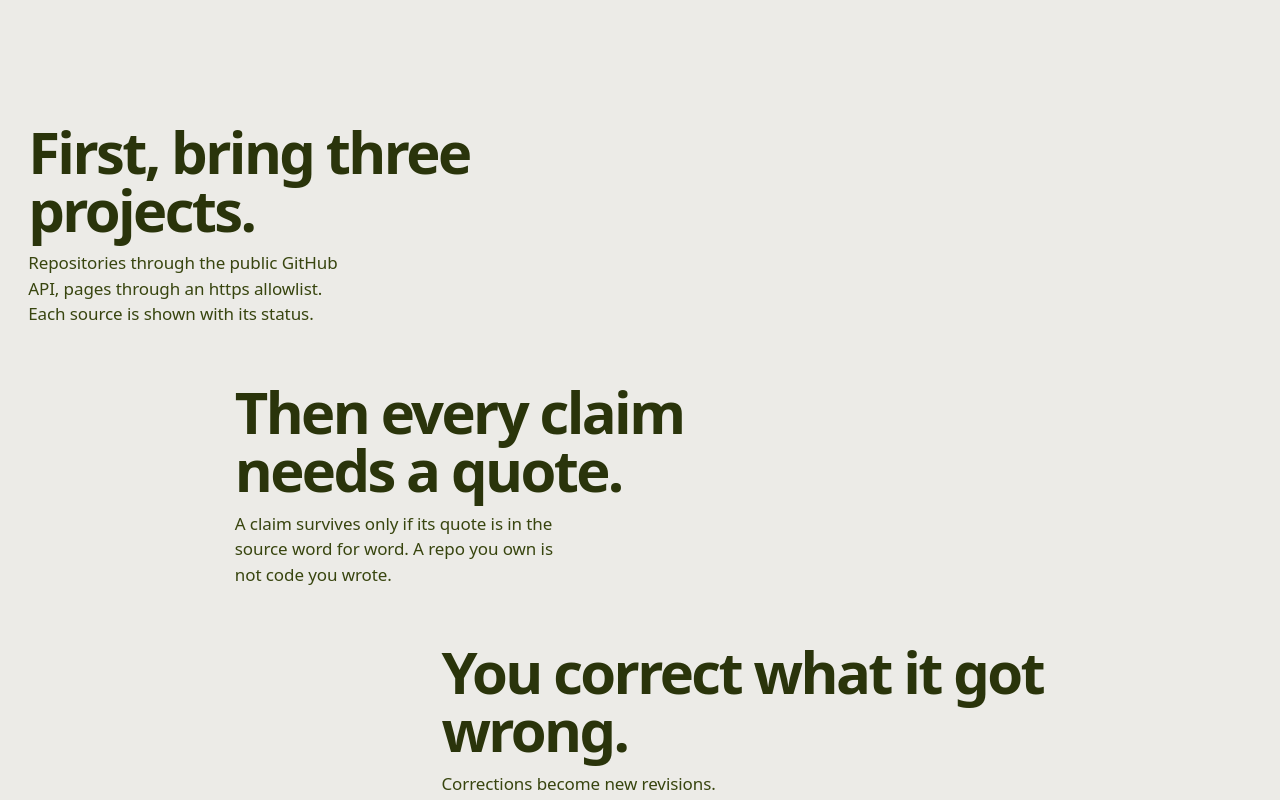
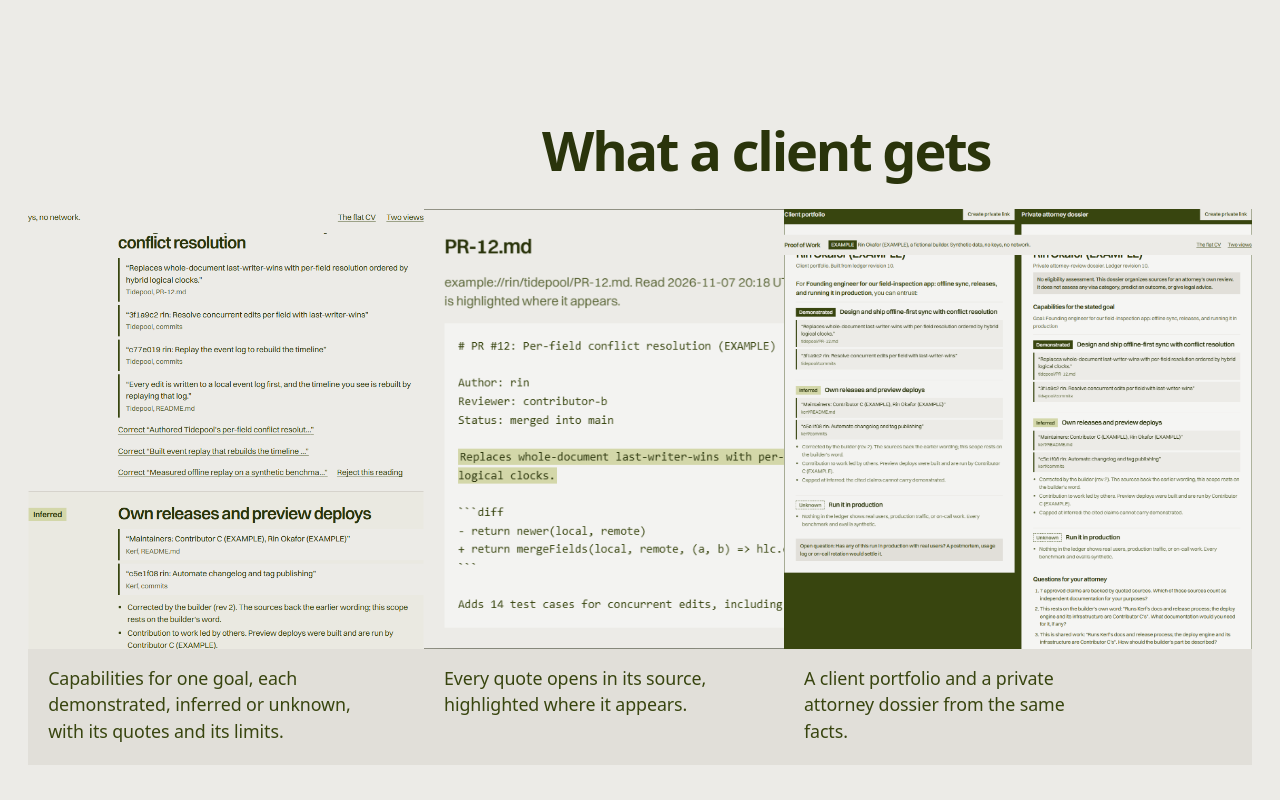
Before and after one commit to AlejandroSpot2/proof-of-work, a Next.js app: page / in a window 1280 px wide. Shown: the part 1880-2680 px from the top of the page. Built offline with nearby package versions, Linux system fonts and the light colour scheme; no server answers; a web font is replaced by a local one.

Commit message:
feat: landing shows real product crops captured by the walkthrough
Co-Authored-By: Claude Opus 5.5 <noreply@anthropic.com>

```diff
--- a/app/page.tsx
+++ b/app/page.tsx
@@ -99,6 +99,29 @@ export default function Home() {
         </div>
       </section>
 
+      <section className={s.shots} aria-labelledby="shots-title">
+        <h2 id="shots-title" className={s.shotsTitle}>
+          What a client gets
+        </h2>
+        <div className={s.mosaic}>
+          <figure className={s.shot}>
+            {/* eslint-disable-next-line @next/next/no-img-element */}
+            <img src="/shots/entrust-answer.png" alt="The entrust answer for Rin Okafor (EXAMPLE): one capability demonstrated, one inferred after a correction, one unknown, each with quotes and limits" width={752} height={1091} loading="lazy" />
+            <figcaption>Capabilities for one goal, each demonstrated, inferred or unknown, with its quotes and its limits.</figcaption>
+          </figure>
+          <figure className={s.shot}>
+            {/* eslint-disable-next-line @next/next/no-img-element */}
+            <img src="/shots/quote-in-source.png" alt="A quoted claim opened inside its source file, highlighted where it appears" width={760} height={516} loading="lazy" />
+            <figcaption>Every quote opens in its source, highlighted where it appears.</figcaption>
+          </figure>
+          <figure className={s.shot}>
+            {/* eslint-disable-next-line @next/next/no-img-element */}
+            <img src="/shots/two-views.png" alt="The client portfolio and the private attorney dossier side by side, built from the same ledger" width={1378} height={1325} loading="lazy" />
+            <figcaption>A client portfolio and a private attorney dossier from the same facts.</figcaption>
+          </figure>
+        </div>
+      </section>
+
       <section className={s.stairs} aria-label="How it works">
         <div className={s.step} style={{ ["--col" as string]: 1 }}>
           <h2 className={s.stepLine}>First, bring three projects.</h2>
--- a/components/landing.module.css
+++ b/components/landing.module.css
@@ -211,6 +211,55 @@
   font-size: 1.125rem;
 }
 
+.shots {
+  padding: clamp(96px, 12vw, 200px) var(--margin) 0;
+  display: grid;
+  gap: 32px;
+}
+
+.shotsTitle {
+  font-size: var(--step-head);
+  letter-spacing: -0.04em;
+  padding-left: var(--axis);
+}
+
+.mosaic {
+  display: grid;
+  grid-template-columns: 1.1fr 1fr 1.3fr;
+  gap: 0;
+  background: var(--surface);
+}
+
+.shot {
+  margin: 0;
+  display: grid;
+  grid-template-rows: 440px auto;
+}
+
+.shot img {
+  width: 100%;
+  height: 440px;
+  object-fit: cover;
+  object-position: top left;
+  display: block;
+  animation: drift 18s ease-in-out infinite alternate;
+}
+
+.shot figcaption {
+  padding: 16px 20px 20px;
+  font-size: var(--step-body);
+  max-width: 34ch;
+}
+
+@keyframes drift {
+  from {
+    object-position: top left;
+  }
+  to {
+    object-position: 0 18%;
+  }
+}
+
 .stairs {
   display: grid;
   grid-template-columns: repeat(12, minmax(0, 1fr));
@@ -311,6 +360,12 @@
   .sideNote {
     grid-row: auto;
   }
+  .mosaic {
+    grid-template-columns: 1fr;
+  }
+  .shotsTitle {
+    padding-left: 0;
+  }
   .step {
     grid-column: 1 / -1;
     padding-left: calc((var(--col) - 1) * 3vw);
@@ -319,7 +374,8 @@
 
 @media (prefers-reduced-motion: reduce) {
   .cvSheet,
-  .step {
+  .step,
+  .shot img {
     animation: none;
   }
 }
```
